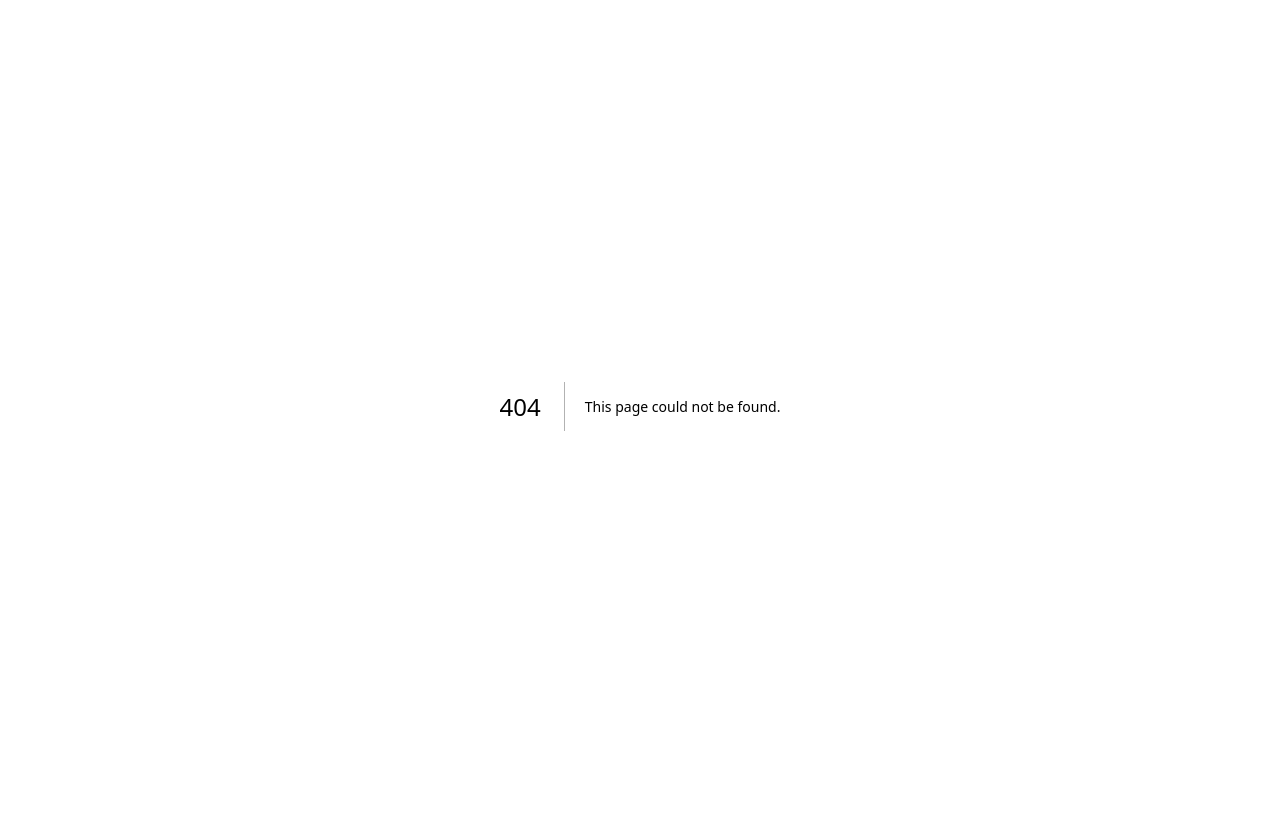
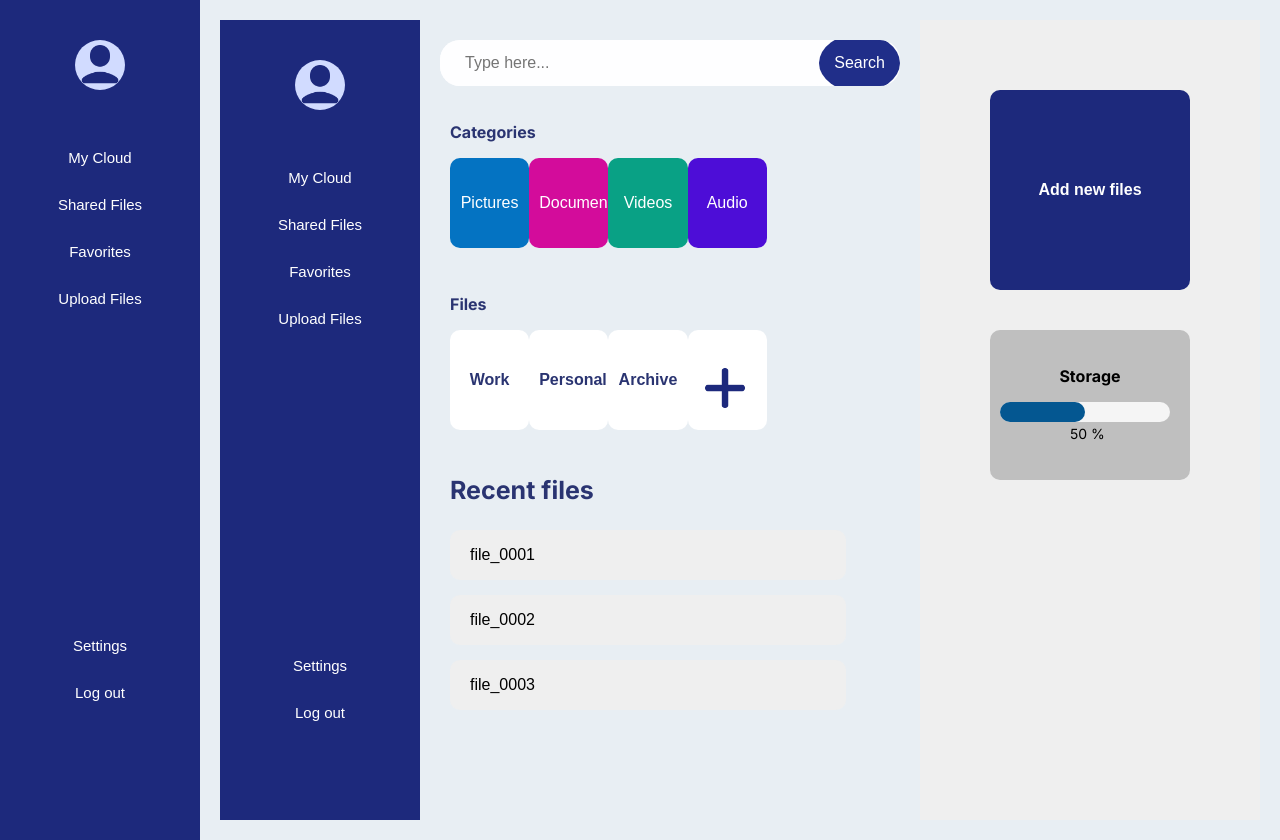
Before and after one commit to vaishakh-pk/dCloud-frontend, a Next.js app: page /home in a window 1280 px wide. Before the commit this address had no page. Before the commit the page ends 812 px from the top, so only its background shows below. Built offline with nearby package versions, Linux system fonts and the light colour scheme.

Commit message:
dynamic loading /home

```diff
--- /dev/null
+++ b/src/app/home/page.js
@@ -0,0 +1,23 @@
+import React, { useState } from 'react';
+import LeftSide from '../components/left-component';
+import MyCloudLayout from '../components/mycloud-layout';
+import SharedFilesLayout from '../components/sharedFiles-layout';
+
+const Home = () => {
+    const [currentComponent, setCurrentComponent] = useState('My Cloud');
+
+    const handleClick = (componentName) => {
+        setCurrentComponent(componentName);
+    };
+
+    return (
+        <div className="container">
+            <LeftSide />
+            <div className="main-content">
+                {currentComponent === 'My Cloud' ? <MyCloudLayout /> : currentComponent === 'Shared Files' ? <SharedFilesLayout /> : null}
+            </div>
+        </div>
+    );
+};
+
+export default Home;
```
